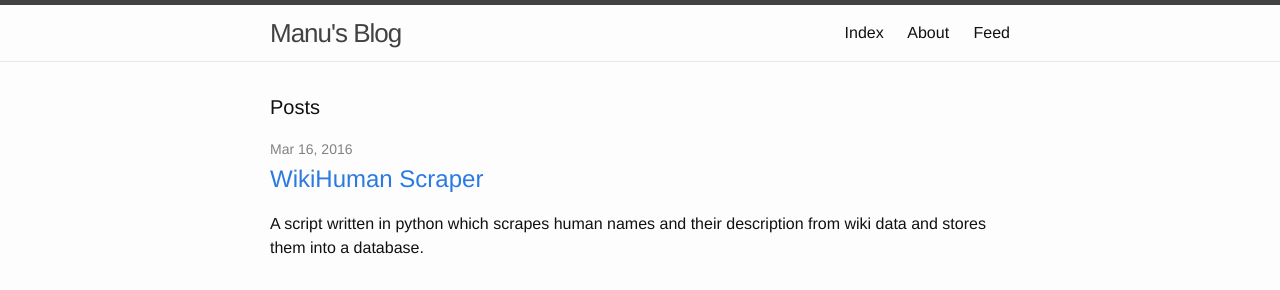
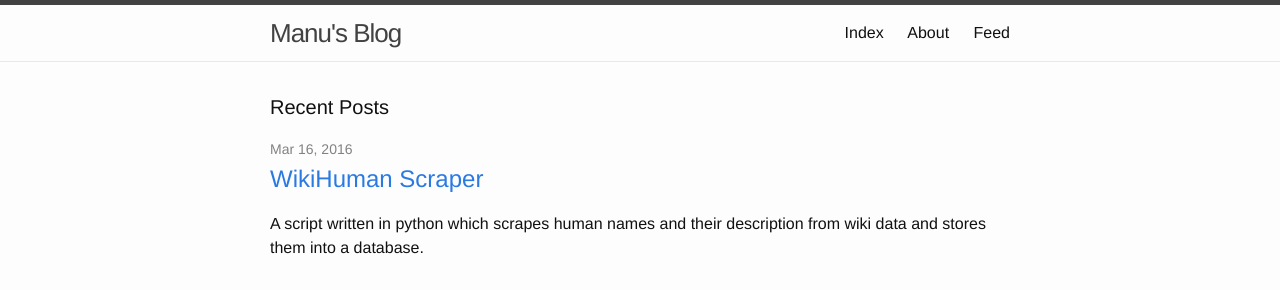
Before and after one commit to manuchandel/manuchandel.github.io, a Jekyll site: the page built from index.html, in a window 1280 px wide. Shown: the top 290 px of the page. Built offline with Jekyll 4.4.1, drawn with Linux system fonts in a browser that asks for light colours; nearby versions of some CDN libraries.

Commit message:
customized feed to non hidden posts

```diff
--- a/index.html
+++ b/index.html
@@ -4,10 +4,10 @@
 
 <div class="home">
 
-  <h1 class="page-heading">Posts</h1>
-
+  <h1 class="page-heading">Recent Posts</h1>
   <ul class="post-list">
     {% for post in site.posts %}
+    {% unless post.hidden %}
       <li>
         <span class="post-meta">{{ post.date | date: "%b %-d, %Y" }}</span>
 
@@ -16,6 +16,8 @@
         </h2>
         <p > {{ post.excerpt }}</p>
       </li>
+    {% endunless %}
     {% endfor %}
   </ul>
+
 </div>
```
